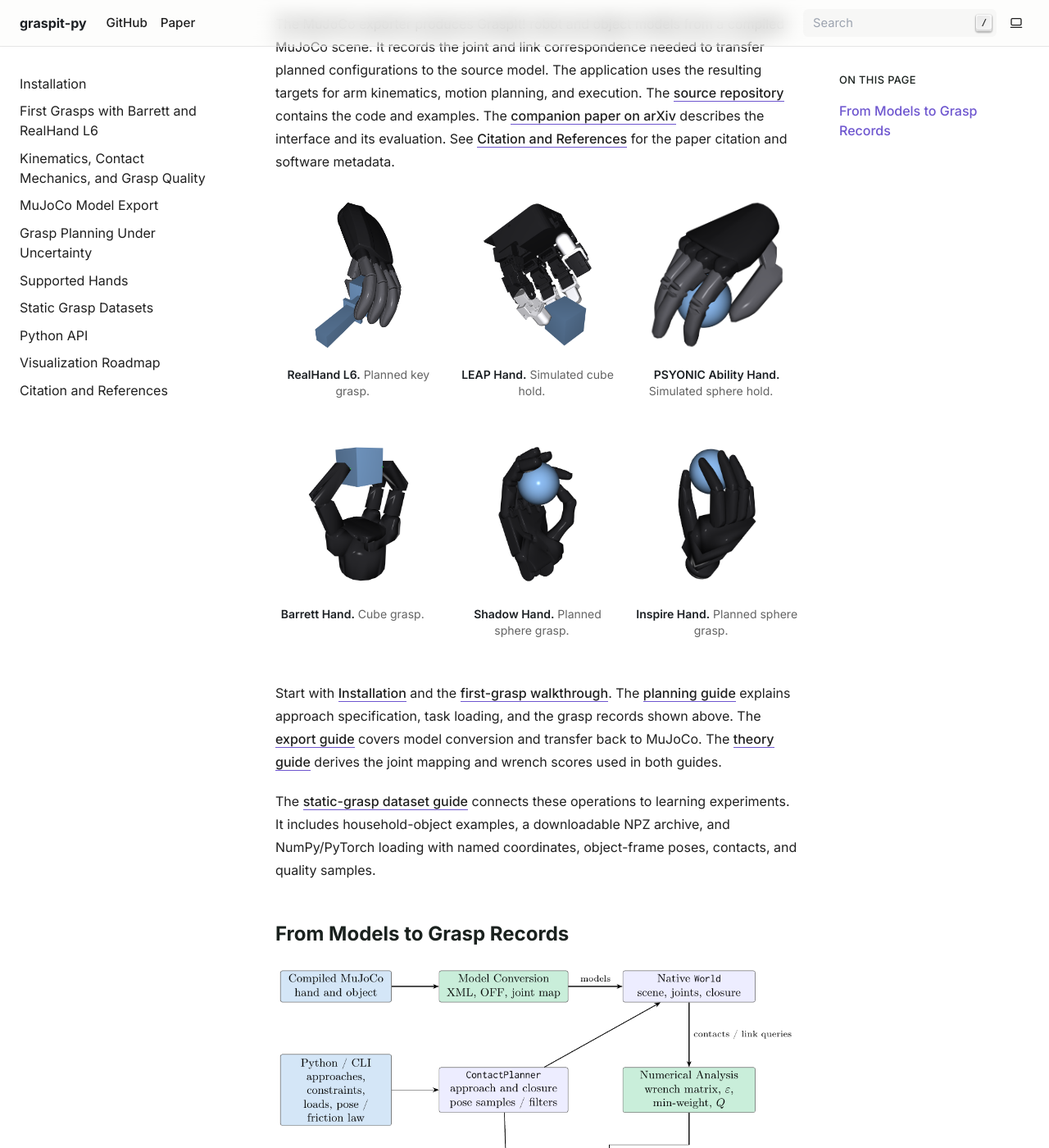
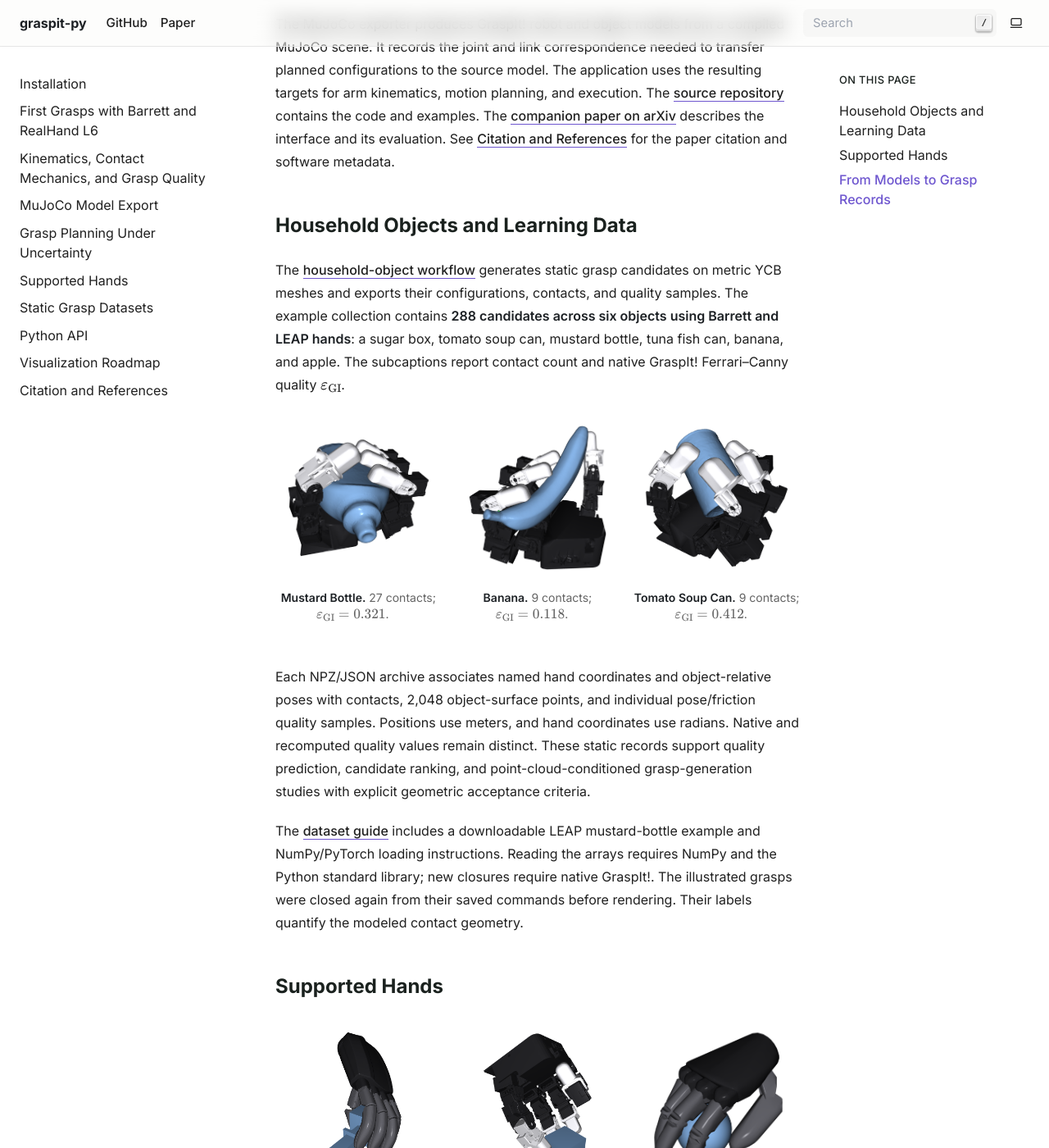
Before and after one commit to coenwerem/graspit-py, a Sphinx documentation site: the page built from docs/index.md, in a window 1280 px wide and 1400 px high, scrolled down 437 px. Shown: the whole window at 82% size. Built offline with Sphinx 7.4.7, drawn with Linux system fonts in a browser that asks for light colours; some of the changed text lies outside the part shown.

Commit message:
feature household grasp data on the docs homepage

`````diff
--- a/docs/index.md
+++ b/docs/index.md
@@ -1,6 +1,6 @@
 # graspit-py
 
-**graspit-py** is a Python library for planning and evaluating robotic grasps using simulated finger closure and contact-force analysis.
+**graspit-py** connects simulated hand closure and contact mechanics to Python grasp synthesis, numerical analysis, and learning-data generation.
 
 It provides direct access to the
 [GraspIt! simulator](https://graspit-simulator.github.io/) for planning
@@ -20,6 +20,52 @@ execution. The [source repository](https://github.com/coenwerem/graspit-py)
 contains the code and examples. The [companion paper on arXiv](https://arxiv.org/abs/2611.29011)
 describes the interface and its evaluation. See [Citation and References](references.md)
 for the paper citation and software metadata.
+
+## Household Objects and Learning Data
+
+The [household-object workflow](https://github.com/coenwerem/graspit-py/tree/main/examples/household_objects)
+generates static grasp candidates on metric YCB meshes and exports their
+configurations, contacts, and quality samples. The example collection contains
+**288 candidates across six objects using Barrett and LEAP hands**: a sugar box,
+tomato soup can, mustard bottle, tuna fish can, banana, and apple.
+The subcaptions report contact count and native GraspIt! Ferrari–Canny quality
+$\varepsilon_{\mathrm{GI}}$.
+
+````{container} hand-gallery hand-gallery-overview
+```{figure} figures/household/leap_ycb_mustard_bottle.png
+:target: datasets.html#household-object-examples
+:alt: LEAP Hand closed around the YCB mustard bottle, with green contact markers.
+
+**Mustard Bottle.** 27 contacts; $\varepsilon_{\mathrm{GI}}=0.321$.
+```
+```{figure} figures/household/leap_ycb_banana.png
+:target: datasets.html#household-object-examples
+:alt: LEAP fingers closed around the curved YCB banana mesh.
+
+**Banana.** 9 contacts; $\varepsilon_{\mathrm{GI}}=0.118$.
+```
+```{figure} figures/household/leap_ycb_tomato_soup_can.png
+:target: datasets.html#household-object-examples
+:alt: LEAP Hand grasping the YCB tomato soup can mesh.
+
+**Tomato Soup Can.** 9 contacts; $\varepsilon_{\mathrm{GI}}=0.412$.
+```
+````
+
+Each NPZ/JSON archive associates named hand coordinates and object-relative
+poses with contacts, 2,048 object-surface points, and individual pose/friction
+quality samples. Positions use meters, and hand coordinates use radians.
+Native and recomputed quality values remain distinct. These static records
+support quality prediction, candidate ranking, and point-cloud-conditioned
+grasp-generation studies with explicit geometric acceptance criteria.
+
+The [dataset guide](datasets.md) includes a downloadable LEAP mustard-bottle
+example and NumPy/PyTorch loading instructions. Reading the arrays requires
+NumPy and the Python standard library; new closures require native GraspIt!.
+The illustrated grasps were closed again from their saved commands before
+rendering. Their labels quantify the modeled contact geometry.
+
+## Supported Hands
 
 ````{container} hand-gallery hand-gallery-overview
 ```{figure} figures/l6-insertion.png
@@ -64,11 +110,6 @@ The [export guide](export.md) covers model conversion and transfer back
 to MuJoCo. The [theory guide](theory.md) derives the joint mapping and
 wrench scores used in both guides.
 
-The [static-grasp dataset guide](datasets.md) connects these operations to
-learning experiments. It includes household-object examples, a downloadable
-NPZ archive, and NumPy/PyTorch loading with named coordinates, object-frame
-poses, contacts, and quality samples.
-
 ## From Models to Grasp Records
 
 ```{figure} figures/architecture.png
`````
